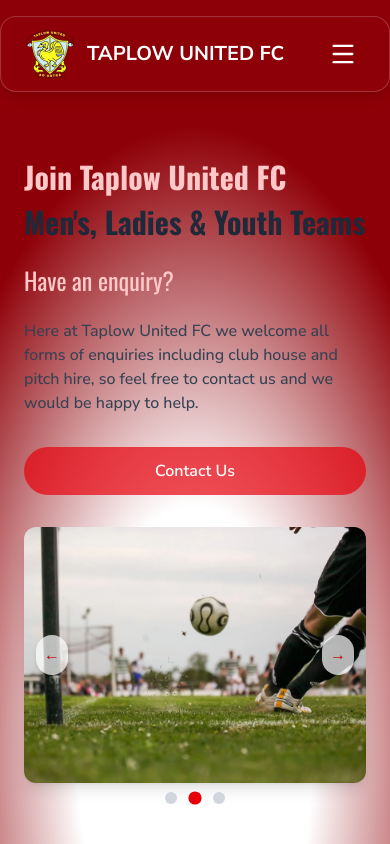
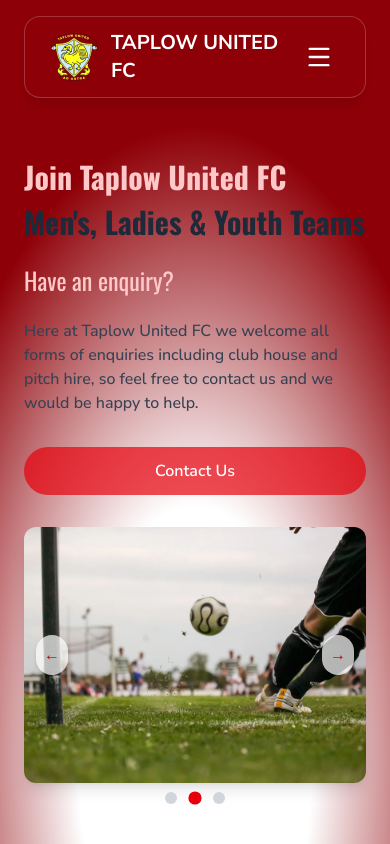
Before and after one commit to RohitSah23/taplowuk, a Next.js app: page / in a window 390 px wide. Shown: the top 844 px of the page. Built offline with nearby package versions, Linux system fonts and the light colour scheme.

Commit message:
Fix (Header): Fix mobile navbar length

```diff
--- a/src/components/Header/Header.tsx
+++ b/src/components/Header/Header.tsx
@@ -25,12 +25,12 @@
       className="absolute top-4 w-full flex justify-center z-50"
     >
       {/* Navbar container */}
-      <div className="relative w-full max-w-7xl ">
+      <div className="relative w-full max-w-7xl px-6">
         <div className="flex items-center justify-between px-6 py-3 rounded-2xl border border-white/20 backdrop-blur-xl bg-[#8E0007]/80 shadow-lg">
           {/* Logo */}
           <Link
             href="/"
-            className="flex items-center space-x-3 hover:scale-105 transition-all duration-300"
+            className="flex items-center space-x-3 hover:scale-101 transition-all duration-300"
           >
             <Image src={Logo} alt="Taplow United FC" width={50} height={50} />
             <span className="text-xl font-bold text-white uppercase">
```
